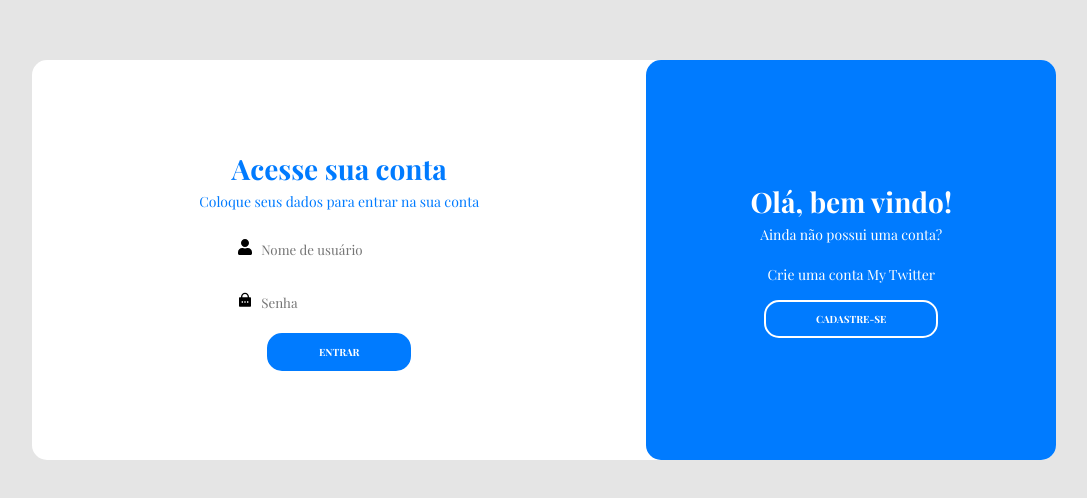
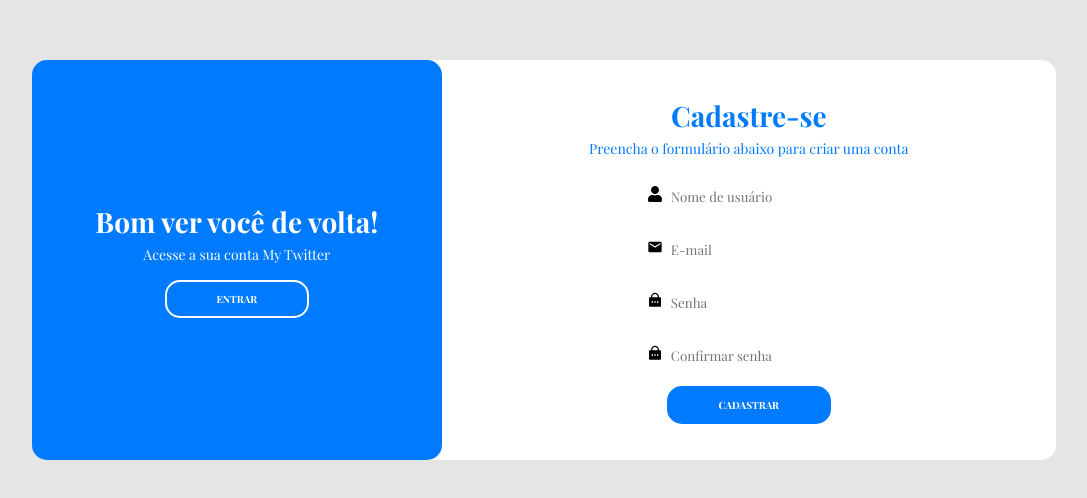
Before and after one commit to PedroAntoniodev/my_twitter, a React (Vite) app in the folder frontend/: page / in a window 1280 px wide. Shown: the part 140-638 px from the top of the page, without its empty margins (96-1183 px from the left). Built offline with nearby package versions, Linux system fonts and the light colour scheme; a web font is replaced by a local one.

Commit message:
criando a pagina de registro e login

```diff
--- a/frontend/src/pages/RegisterPage/index.tsx
+++ b/frontend/src/pages/RegisterPage/index.tsx
@@ -1,3 +1,5 @@
+import { useState } from "react";
+
 import { MdEmail } from "react-icons/md";
 import { FaUser } from "react-icons/fa";
 import { RiLockPasswordFill } from "react-icons/ri";
@@ -5,68 +7,75 @@ import { RiLockPasswordFill } from "react-icons/ri";
 import * as S from "./styles";
 
 const RegisterPage = () => {
+  /// true = register, false = login
+  const [isRegister, setIsRegister] = useState(true);
+
   return (
-    <S.RegisterPageContainer>
+    <S.RegisterPageContainer className={isRegister ? "register" : "login"}>
       <S.FirstContent className="Content">
-        <S.FirstColumn>
+        <S.FirstContentFirstColumn className="FirstContentFirstColumn">
           <S.TitlePrimary>Bom ver você de volta!</S.TitlePrimary>
           <S.DescriptionPrimary>
             Acesse a sua conta My Twitter
           </S.DescriptionPrimary>
-          <S.ButtonPrimary>Entrar</S.ButtonPrimary>
-        </S.FirstColumn>
-        <S.SecondColumn>
+          <S.ButtonPrimary type="button" onClick={() => setIsRegister(false)}>
+            Entrar
+          </S.ButtonPrimary>
+        </S.FirstContentFirstColumn>
+        <S.FirstContentSecondColumn className="FirstContentSecondColumn">
           <S.TitleSecondary>Cadastre-se</S.TitleSecondary>
           <S.DescriptionSecondary>
             Preencha o formulário abaixo para criar uma conta
           </S.DescriptionSecondary>
           <S.Form>
-            <label>
+            <div>
               <FaUser />
               <S.Input required type="text" placeholder="Nome de usuário" />
-            </label>
-            <label>
+            </div>
+            <div>
               <MdEmail />
               <S.Input required type="email" placeholder="E-mail" />
-            </label>
-            <label>
+            </div>
+            <div>
               <RiLockPasswordFill />
               <S.Input required type="password" placeholder="Senha" />
-            </label>
-            <label>
+            </div>
+            <div>
               <RiLockPasswordFill />
               <S.Input required type="password" placeholder="Confirmar senha" />
-            </label>
+            </div>
             <S.ButtonSecondary type="submit">Cadastrar</S.ButtonSecondary>
           </S.Form>
-        </S.SecondColumn>
+        </S.FirstContentSecondColumn>
       </S.FirstContent>
-      <S.SecondContent className="Content">
-        <S.FirstColumn style={{ width: "60%" }}>
+      <S.SecondContent className="Content" style={{ position: "absolute" }}>
+        <S.SecondContentFirstColumn className="SecondContentFirstColumn">
           <S.TitleSecondary>Acesse sua conta</S.TitleSecondary>
           <S.DescriptionSecondary>
             Coloque seus dados para entrar na sua conta
           </S.DescriptionSecondary>
           <S.Form>
-            <label>
+            <div>
               <FaUser />
               <S.Input required type="text" placeholder="Nome de usuário" />
-            </label>
-            <label>
+            </div>
+            <div>
               <RiLockPasswordFill />
               <S.Input required type="password" placeholder="Senha" />
-            </label>
+            </div>
             <S.ButtonSecondary type="submit">Entrar</S.ButtonSecondary>
           </S.Form>
-        </S.FirstColumn>
-        <S.SecondColumn style={{ width: "40%" }}>
+        </S.SecondContentFirstColumn>
+        <S.SecondContentSecondColumn className="SecondContentSecondColumn">
           <S.TitlePrimary>Olá, bem vindo!</S.TitlePrimary>
           <S.DescriptionPrimary>
             Ainda não possui uma conta?
           </S.DescriptionPrimary>
           <S.DescriptionPrimary>Crie uma conta My Twitter</S.DescriptionPrimary>
-          <S.ButtonPrimary>Cadastre-se</S.ButtonPrimary>
-        </S.SecondColumn>
+          <S.ButtonPrimary type="button" onClick={() => setIsRegister(true)}>
+            Cadastre-se
+          </S.ButtonPrimary>
+        </S.SecondContentSecondColumn>
       </S.SecondContent>
     </S.RegisterPageContainer>
   );
--- a/frontend/src/pages/RegisterPage/styles.ts
+++ b/frontend/src/pages/RegisterPage/styles.ts
@@ -5,6 +5,49 @@ export const RegisterPageContainer = styled.div`
   align-items: center;
   justify-content: center;
   height: 100vh;
+
+  .FirstContentFirstColumn,
+  .FirstContentSecondColumn,
+  .SecondContentFirstColumn,
+  .SecondContentSecondColumn {
+    transition: opacity 0.6s ease, transform 0.6s ease;
+  }
+
+  &.register .FirstContentFirstColumn,
+  &.register .FirstContentSecondColumn {
+    z-index: 11;
+  }
+
+  &.register .SecondContentFirstColumn,
+  &.register .SecondContentSecondColumn {
+    z-index: -1;
+    opacity: 0;
+    transform: translateY(20px);
+  }
+
+  &.register .Content::before {
+    transform: translateX(0);
+    opacity: 1;
+    transition: transform 0.8s cubic-bezier(0.68, -0.55, 0.27, 1.55);
+  }
+
+  &.login .FirstContentFirstColumn,
+  &.login .FirstContentSecondColumn {
+    z-index: -1;
+    opacity: 0;
+    transform: translateY(20px);
+  }
+
+  &.login .SecondContentFirstColumn,
+  &.login .SecondContentSecondColumn {
+    z-index: 11;
+  }
+
+  &.login .Content::before {
+    transform: translateX(150%);
+    opacity: 0.8;
+    transition: transform 0.8s cubic-bezier(0.68, -0.55, 0.27, 1.55);
+  }
 `;
 
 export const RegisterPageForm = styled.form`
@@ -15,7 +58,7 @@ export const RegisterPageForm = styled.form`
 `;
 
 export const FirstContent = styled.div`
-  display: none;
+  display: flex;
 
   &.Content {
     background-color: #fff;
@@ -33,22 +76,14 @@ export const FirstContent = styled.div`
       height: 100%;
       border-radius: 15px;
       background-color: #007bff;
+      transition: left 0.6s ease-in-out;
 
       left: 0;
     }
   }
 `;
 
-export const SecondContent = styled(FirstContent)`
-  display: flex;
-  position: absolute;
-
-  &.Content {
-    &::before {
-      left: 60%;
-    }
-  }
-`;
+export const SecondContent = styled(FirstContent)``;
 
 export const TitlePrimary = styled.h2`
   color: #fff;
@@ -60,16 +95,28 @@ export const TitleSecondary = styled(TitlePrimary)`
   color: #007bff;
 `;
 
-export const FirstColumn = styled.div`
+export const FirstContentFirstColumn = styled.div`
   text-align: center;
   width: 40%;
-  z-index: 10;
+  z-index: 11;
 `;
 
-export const SecondColumn = styled.div`
+export const FirstContentSecondColumn = styled.div`
   text-align: center;
   width: 60%;
-  z-index: 10;
+  z-index: 11;
+`;
+
+export const SecondContentFirstColumn = styled.div`
+  text-align: center;
+  width: 60%;
+  z-index: -1;
+`;
+
+export const SecondContentSecondColumn = styled.div`
+  text-align: center;
+  width: 40%;
+  z-index: -1;
 `;
 
 export const DescriptionPrimary = styled.p`
```
